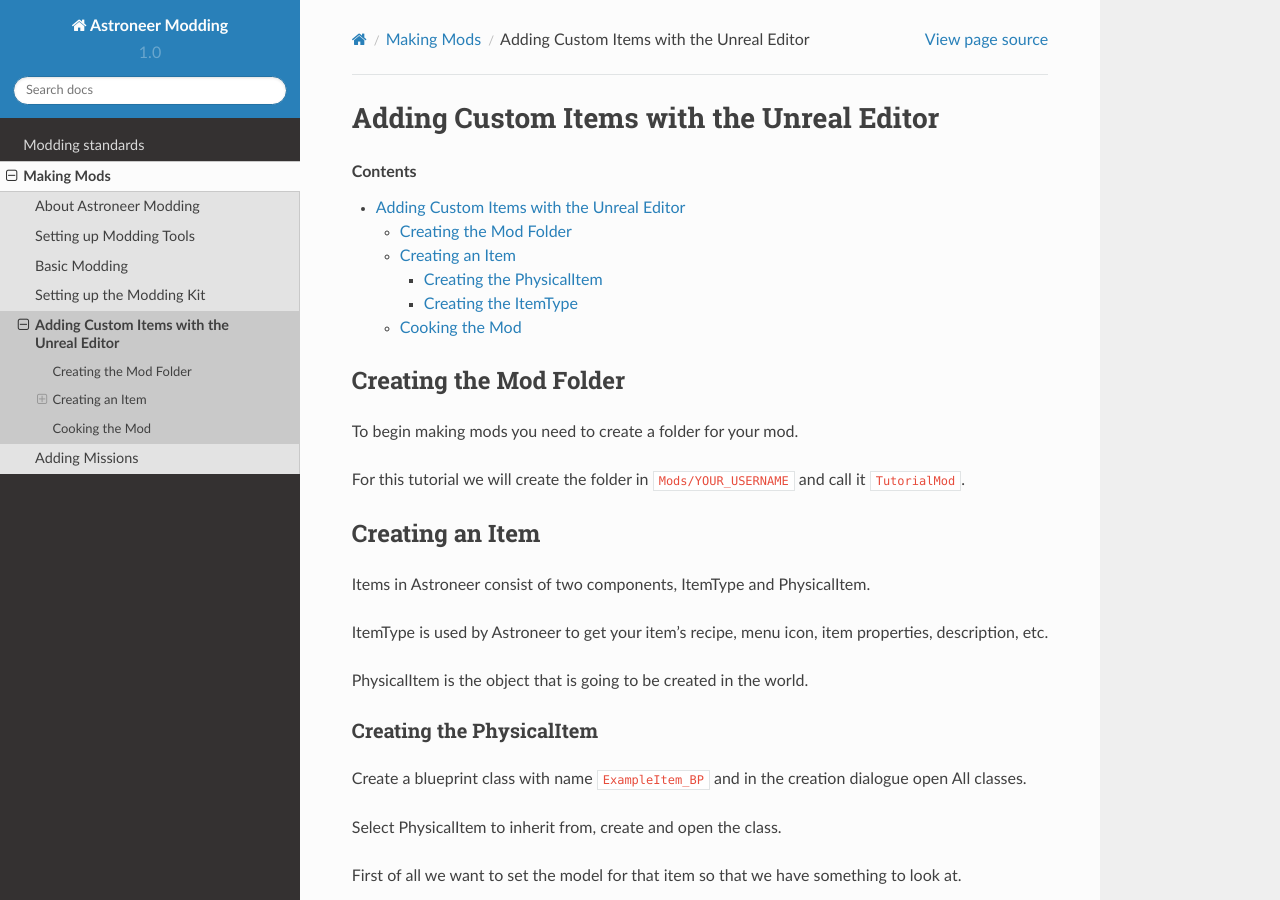
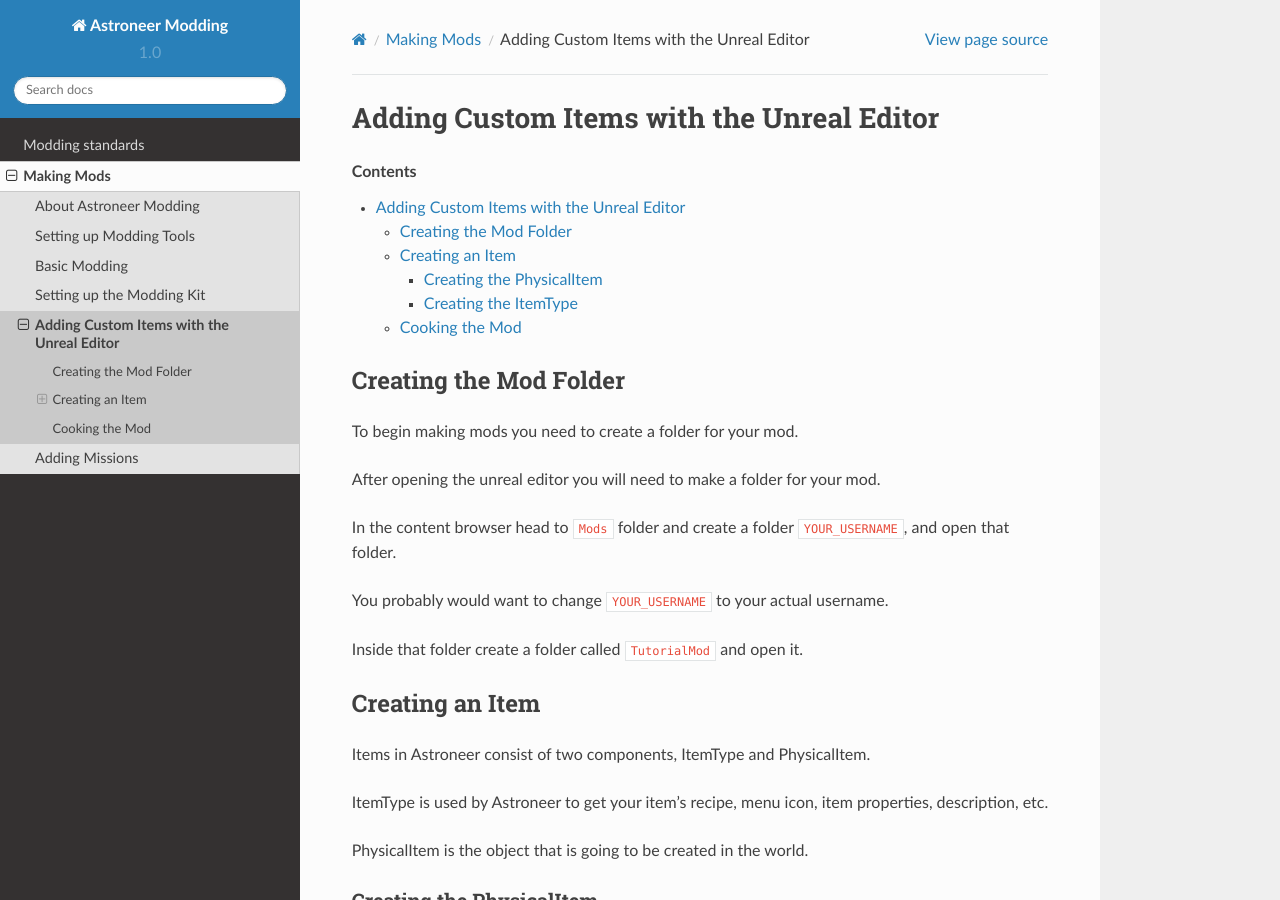
Before and after one commit to AstroTechies/astroneermodding, a Sphinx documentation site: the page built from docs/guides/kitModding.rst, in a window 1280 px wide and 900 px high. Built offline with Sphinx 7.4.7 and the Read the Docs theme 2.0.0, drawn with Linux system fonts in a browser that asks for light colours.

Commit message:
make folder creation wording better

```diff
--- a/docs/guides/kitModding.rst
+++ b/docs/guides/kitModding.rst
@@ -9,7 +9,13 @@
 
 To begin making mods you need to create a folder for your mod.
 
-For this tutorial we will create the folder in ``Mods/YOUR_USERNAME`` and call it ``TutorialMod``.
+After opening the unreal editor you will need to make a folder for your mod.
+
+In the content browser head to ``Mods`` folder and create a folder ``YOUR_USERNAME``, and open that folder.
+
+You probably would want to change ``YOUR_USERNAME`` to your actual username.
+
+Inside that folder create a folder called ``TutorialMod`` and open it.
 
 Creating an Item
 ----------------
```
